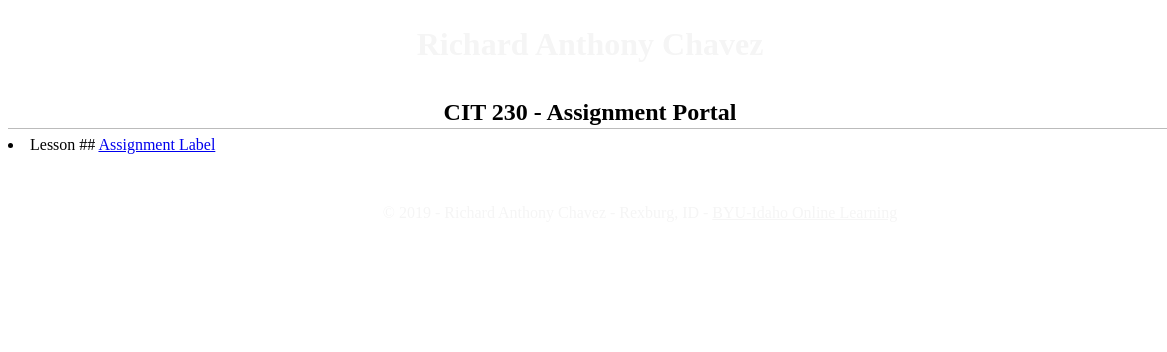
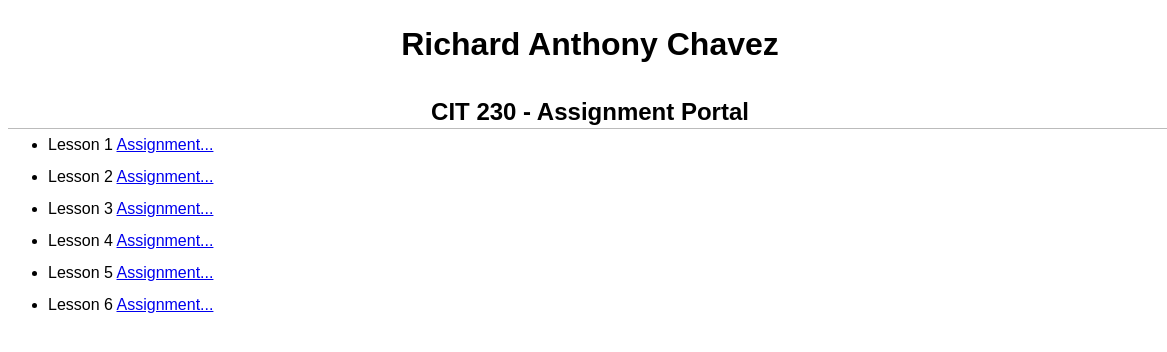
Before and after one commit to richyrich1/richyrich1.github.io, a plain HTML site: page index.html in a window 1280 px wide. Shown: the full height of the page, 0-1167 px from the left. Drawn offline with Linux system fonts and the light colour scheme.

Commit message:
css and html

```diff
--- a/css/main-css.css
+++ b/css/main-css.css
@@ -7,13 +7,13 @@
 body {
     font-size: 16px;
     line-height: 32px;
-    font-family: /* Ubuntu, sans-serif */;
-    color: /* #xxxxxx */;
+    font-family: Ubuntu, sans-serif;
+    color: black;
 }
 
 h1 {
     font-size: /* x.xrem  (rem is a unit of measure) */;
-    color: /* #xxxxxx */;
+    color: black;
 }
 
 h2 {
@@ -30,7 +30,7 @@ header, main, footer {
 
 header, footer, footer a {
     text-align: center;
-    background-color: /* */;
+    background-color: white;
     color: whitesmoke;
 }
 
--- a/index.html
+++ b/index.html
@@ -14,7 +14,14 @@
     </header>
     <main>
         <h2>CIT 230 - Assignment Portal</h2>
-        <li>Lesson ## <a href="#">Assignment Label</a></li>
+        <ul>
+            <li>Lesson 1 <a href="#">Assignment...</a></li>
+            <li>Lesson 2 <a href="#">Assignment...</a></li>
+            <li>Lesson 3 <a href="#">Assignment...</a></li>
+            <li>Lesson 4 <a href="#">Assignment...</a></li>
+            <li>Lesson 5 <a href="#">Assignment...</a></li>
+            <li>Lesson 6 <a href="#">Assignment...</a></li>
+        </ul>
     </main>
     <footer>
         <p>&copy; 2019 - Richard Anthony Chavez - Rexburg, ID - <a href="http://www.byui.edu/online">BYU-Idaho Online Learning</a></p>
```
